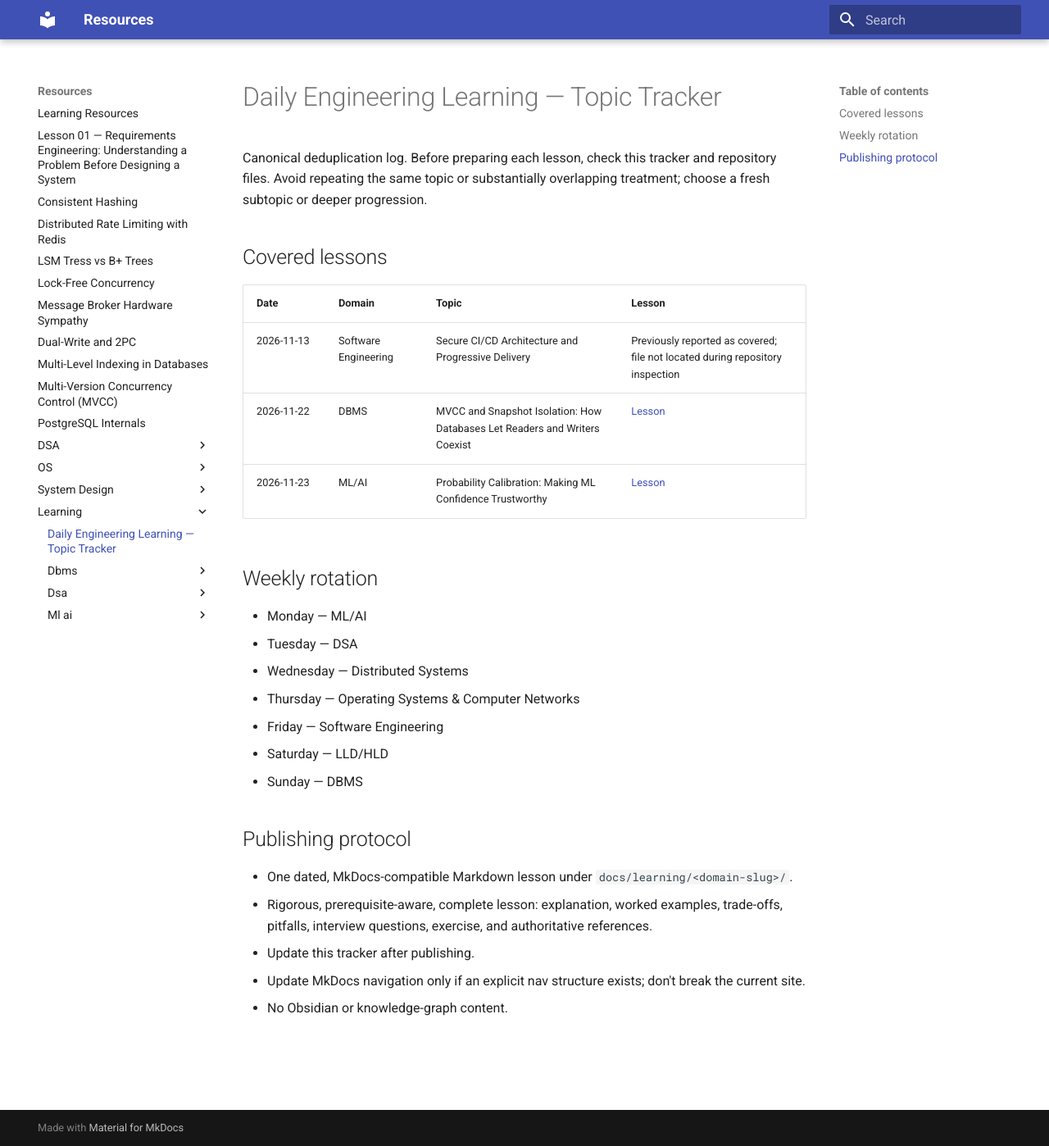
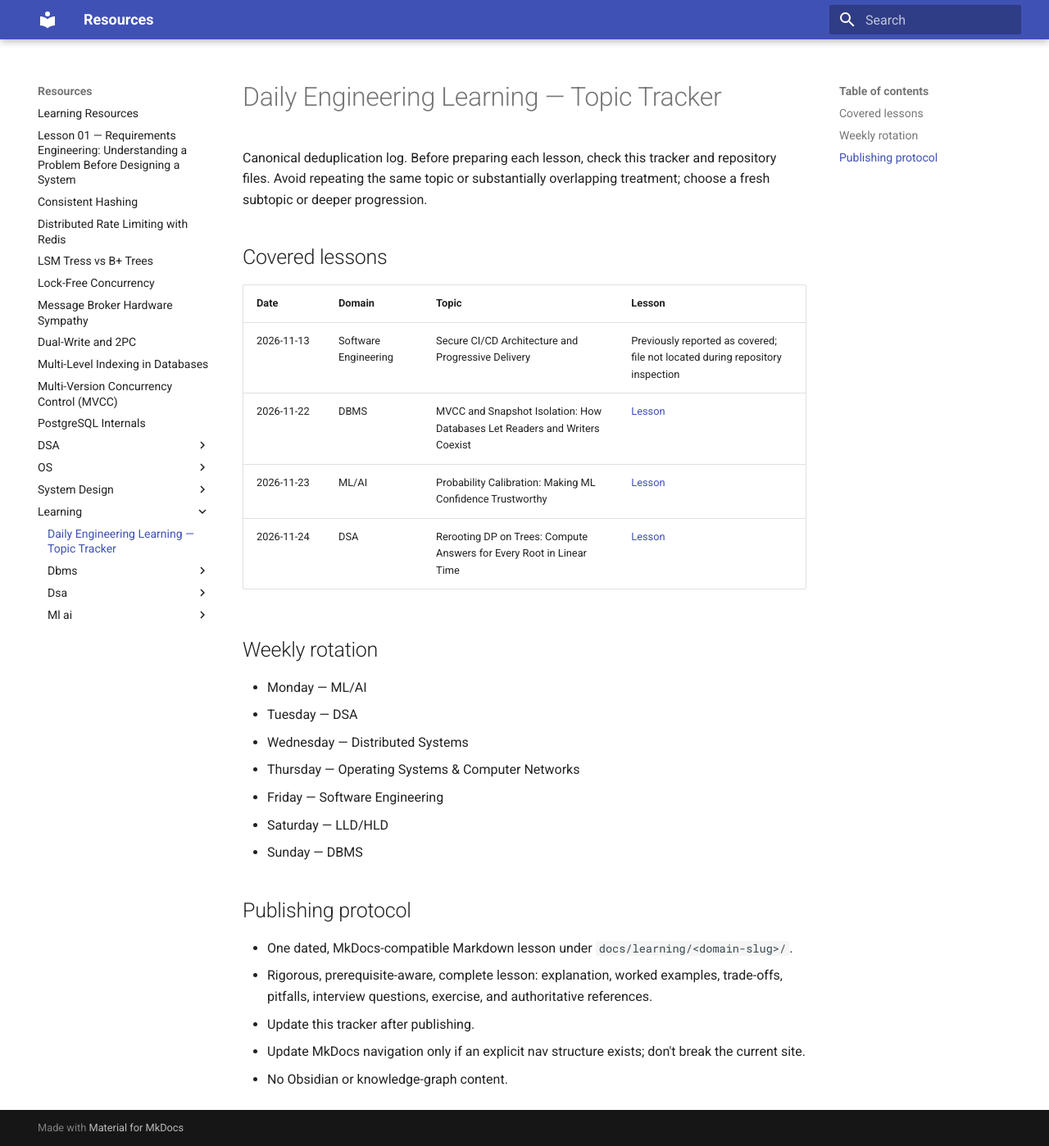
Before and after one commit to ashishpatidar123/resources, an MkDocs documentation site: the page built from docs/learning/topic-tracker.md, in a window 1280 px wide and 1398 px high. Shown: the whole window at 82% size. Built offline with MkDocs 1.6.1 and Material for MkDocs 9.7.7, drawn with Linux system fonts in a browser that asks for light colours.

Commit message:
Track DSA rerooting DP lesson

```diff
--- a/docs/learning/topic-tracker.md
+++ b/docs/learning/topic-tracker.md
@@ -9,6 +9,7 @@ Canonical deduplication log. Before preparing each lesson, check this tracker an
 | 2026-11-13 | Software Engineering | Secure CI/CD Architecture and Progressive Delivery | Previously reported as covered; file not located during repository inspection |
 | 2026-11-22 | DBMS | MVCC and Snapshot Isolation: How Databases Let Readers and Writers Coexist | [Lesson](dbms/2026-11-22-mvcc-and-snapshot-isolation.md) |
 | 2026-11-23 | ML/AI | Probability Calibration: Making ML Confidence Trustworthy | [Lesson](ml-ai/2026-11-23-probability-calibration.md) |
+| 2026-11-24 | DSA | Rerooting DP on Trees: Compute Answers for Every Root in Linear Time | [Lesson](dsa/2026-11-24-rerooting-dp-on-trees.md) |
 
 ## Weekly rotation
 
```
